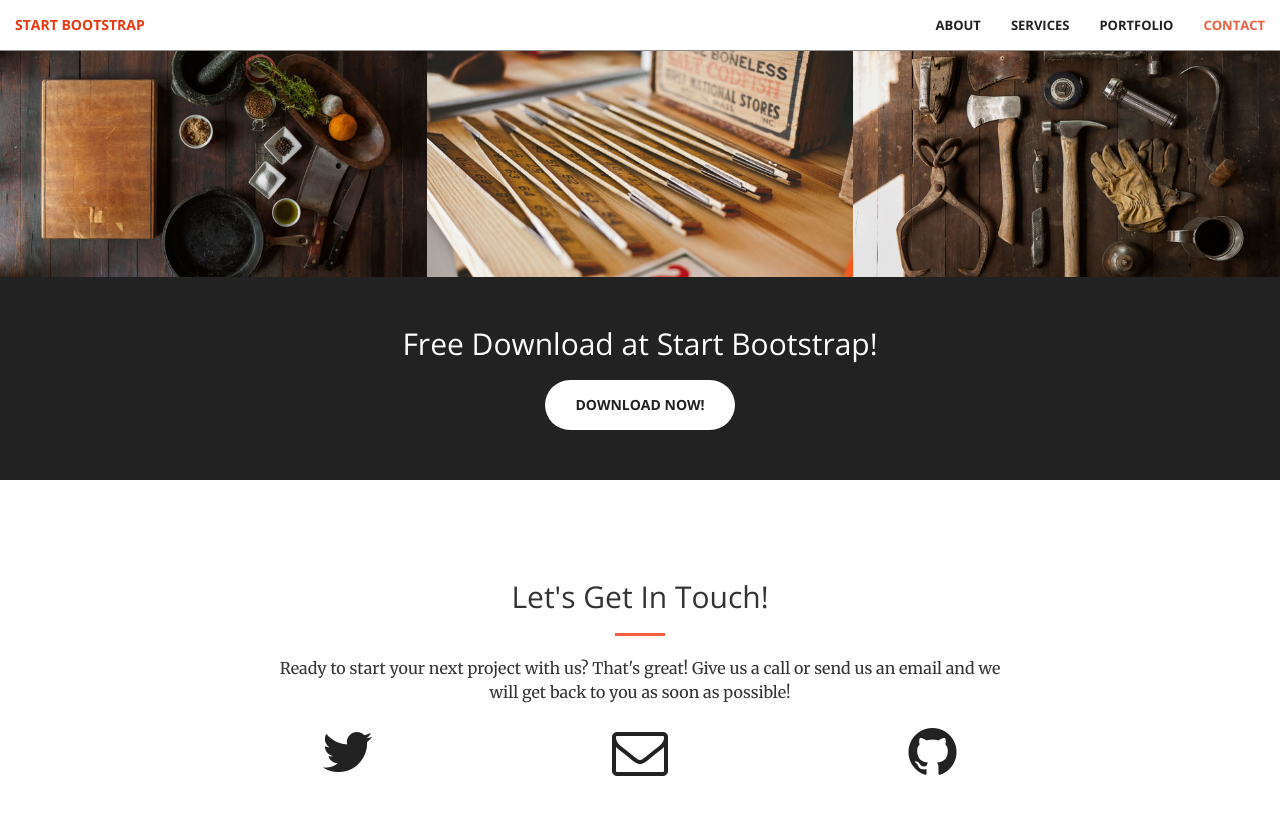
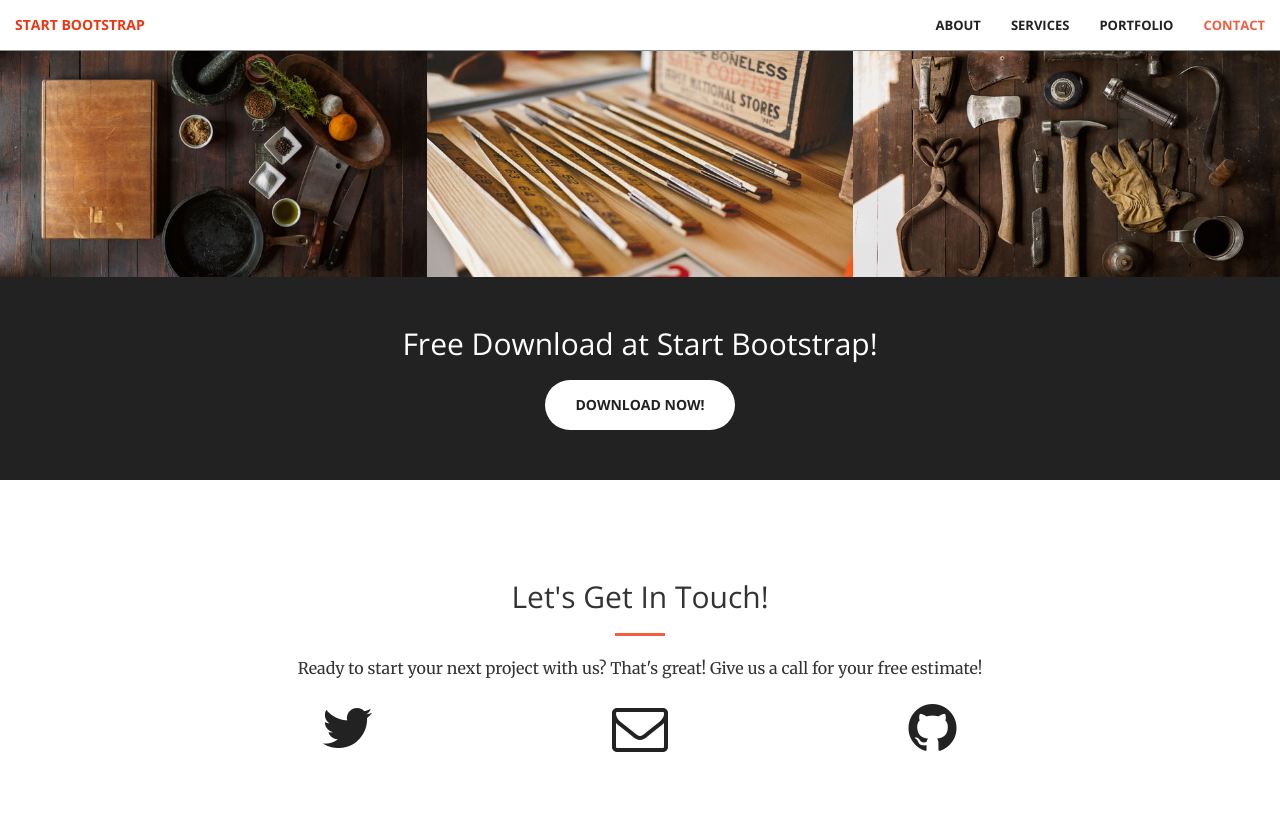
Before and after one commit to onchino/Riley-Custom-Painting, a Jekyll site: the page built from index.html, in a window 1280 px wide and 900 px high, scrolled down 1957 px. Shown: the top 815 px of the window. Built offline with Jekyll 4.4.1, drawn with Linux system fonts in a browser that asks for light colours.

Commit message:
Update contact.html

```diff
--- a/_includes/contact.html
+++ b/_includes/contact.html
@@ -4,7 +4,7 @@
             <div class="col-lg-8 col-lg-offset-2 text-center">
                 <h2 class="section-heading">Let's Get In Touch!</h2>
                 <hr class="primary">
-                <p>Ready to start your next project with us? That's great! Give us a call or send us an email and we will get back to you as soon as possible!</p>
+                <p>Ready to start your next project with us? That's great! Give us a call for your free estimate!</p>
             </div>
         <div class="col-lg-2 col-lg-offset-2 text-center">
             <a href="https://twitter.com/{{ site.twitter_username }}">
```
